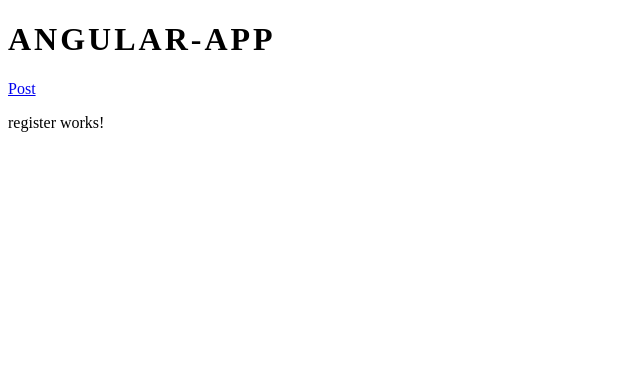
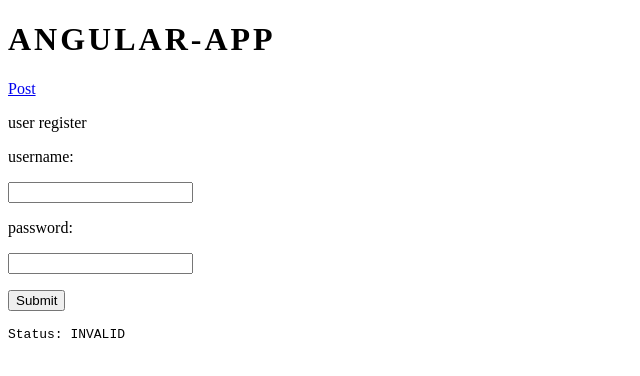
Before and after one commit to Michael2013518/angular-app, an Angular app: page /register in a window 1280 px wide. Shown: the top 376 px of the page, without its empty margins (0-640 px from the left). Built offline with nearby package versions, Linux system fonts and the light colour scheme.

Commit message:
update register form

```diff
--- a/src/app/modules/user/components/register/register.component.html
+++ b/src/app/modules/user/components/register/register.component.html
@@ -1 +1,15 @@
-<p>register works!</p>
+<p>user register</p>
+<form [formGroup] = 'registerForm' (ngSubmit)="onSubmit()">
+<label for="username">
+  <p>username:</p>
+  <input type="text" formControlName = "username">
+</label>
+<label>
+  <p>password:</p>
+  <input type="password" formControlName = "password">
+</label>
+<p>
+<button type="submit">Submit</button>
+</p>
+<pre>Status: {{ registerForm.status }}</pre>
+</form>
```
